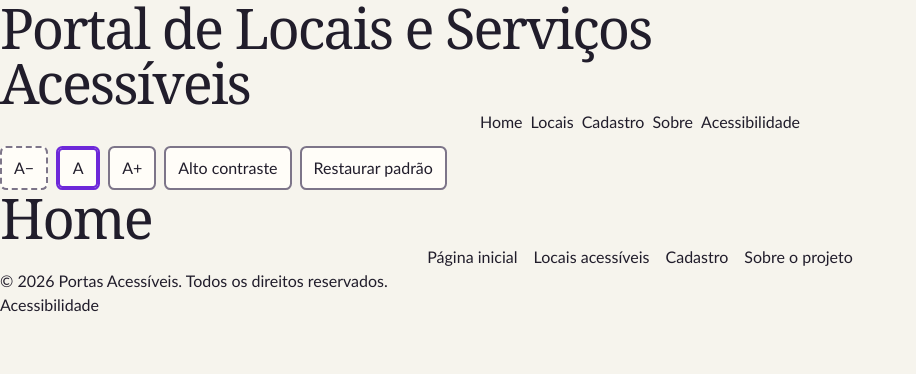
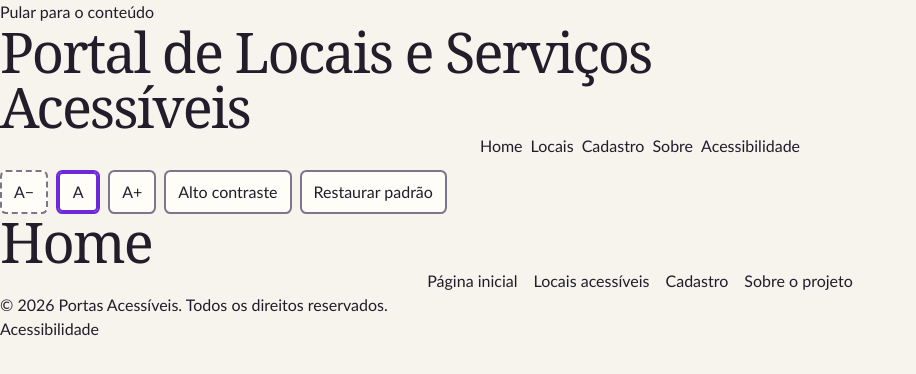
Before and after one commit to 1TDSPJ-26/portal-locais-acessiveis, a React (Vite) app: page / in a window 1280 px wide. Shown: the top 374 px of the page, without its empty margins (0-916 px from the left). Built offline with nearby package versions, Linux system fonts and the light colour scheme.

Commit message:
feat: adiciona link para pular ao conteúdo principal com transferência de foco

```diff
--- a/src/layouts/MainLayout/MainLayout.tsx
+++ b/src/layouts/MainLayout/MainLayout.tsx
@@ -1,13 +1,31 @@
 
-import type { ReactNode } from 'react';
+import { useRef, type ReactNode } from 'react';
 import { Header } from '../../components/Header';
 import Footer from '../../components/Footer';
 
 export function MainLayout({ children }: { children: ReactNode }) {
+  const conteudoRef = useRef<HTMLElement>(null);
+
   return (
     <>
+      <a
+        href="#conteudo-principal"
+        className="skip-link"
+        onClick={() => conteudoRef.current?.focus()}
+      >
+        Pular para o conteúdo
+      </a>
+
       <Header />
-      <main>{children}</main>
+
+      <main
+        id="conteudo-principal"
+        ref={conteudoRef}
+        tabIndex={-1}
+      >
+        {children}
+      </main>
+
       <Footer />
     </>
   );
```
